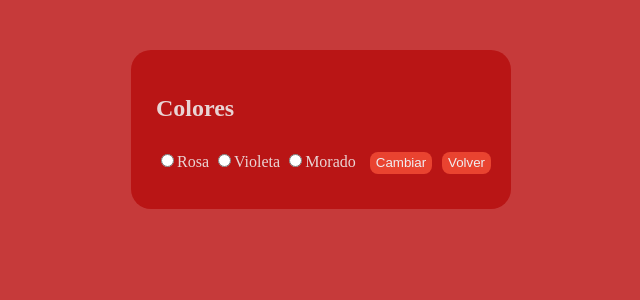
After one commit to Jessichan/Proyecto-Integrado, a PHP site: page /adajustes.php in a window 1280 px wide. The commit adds this page. Shown: the top 300 px of the page, without its empty margins (295-935 px from the left). Run offline with PHP 8.4, Linux system fonts and the light colour scheme; some libraries are stand-ins or nearby versions.

Commit message:
admintemas

```diff
--- /dev/null
+++ b/PHP/adajustes.php
@@ -0,0 +1,38 @@
+<!DOCTYPE html>
+<html>
+<head>
+	<title>Ajustes</title>
+	<link rel="stylesheet" href="css/ajustes.css">
+</head>
+<body>
+	<?php
+
+		include_once "conec.php";
+		session_start();
+
+		if(isset($_POST["theme"])){
+	    	if($_POST['cambiarcolor'] == "Rosa")      	$_SESSION["temaUsuario"] = "Rosa";
+	      	else if($_POST['cambiarcolor'] == "Violeta")  $_SESSION["temaUsuario"] = "Violeta";
+	      	else if($_POST['cambiarcolor'] == "Morado")  	$_SESSION["temaUsuario"] = "Morado";
+	    }
+	    changeTheme();
+
+	 ?>
+	<div id="caja">
+            <h2>Colores</h2>
+            <form method='post'>
+                <label>
+                  <input id="color4" type="radio" name="cambiarcolor" value="Rosa">Rosa
+                </label>
+                <label>
+                  <input id="color5" type="radio" name="cambiarcolor" value="Violeta">Violeta
+                </label>
+                <label>
+                  <input id="color6" type="radio" name="cambiarcolor" value="Morado">Morado
+                </label>
+                <input id="cambiar" type='submit' name="theme" value="Cambiar">
+            </form>
+            <input id="volver" type="submit" onclick=" location.href='/php/proyecto/administracion.php' " value="Volver" style=cursor:pointer; />
+    </div>
+</body>
+</html>
--- a/PHP/administracion.php
+++ b/PHP/administracion.php
@@ -85,6 +85,6 @@
 	<p id="tienealquiler">Tiene Alquiler</p>
 	<p id="compra">Compra</p>
 
-    <input id="cambiar" type="submit" onclick=" location.href='/php/proyecto/ajustes.php' " value="Cambiar Tema" style=cursor:pointer;/>
+    <input id="cambiar" type="submit" onclick=" location.href='/php/proyecto/adajustes.php' " value="Cambiar Tema" style=cursor:pointer;/>
 </body>
 </html>
--- a/PHP/ajustes.php
+++ b/PHP/ajustes.php
@@ -13,10 +13,9 @@
 		if(isset($_POST["theme"])){
 	    	if($_POST['cambiarcolor'] == "Rojo")      	$_SESSION["temaUsuario"] = "Rojo";
 	      	else if($_POST['cambiarcolor'] == "Negro")  $_SESSION["temaUsuario"] = "Negro";
-	      	else if($_POST['cambiarcolor'] == "Rosa")  	$_SESSION["temaUsuario"] = "Rosa";
+	      	else if($_POST['cambiarcolor'] == "Amarillo")  	$_SESSION["temaUsuario"] = "Amarillo";
 	    }
 	    changeTheme();
-
 
 	 ?>
 	<div id="caja">
@@ -29,7 +28,7 @@
                   <input id="color2" type="radio" name="cambiarcolor" value="Negro">Negro
                 </label>
                 <label>
-                  <input id="color3" type="radio" name="cambiarcolor" value="Rosa">Rosa
+                  <input id="color3" type="radio" name="cambiarcolor" value="Amarillo">Amarillo
                 </label>
                 <input id="cambiar" type='submit' name="theme" value="Cambiar">
             </form>
--- a/PHP/conec.php
+++ b/PHP/conec.php
@@ -49,14 +49,44 @@
                         document.getElementsByTagName('body')[0].style.background = '#620909';
                       };
                       </script>";
-                }else if($_SESSION["temaUsuario"] == "Rosa"){
+                }else if($_SESSION["temaUsuario"] == "Amarillo"){
                   echo "<script>
                       window.onload = function(){
                         var element = document.getElementById('color3');
                         if(element != undefined)
                           element.setAttribute('checked', 'checked');
 
+                        document.getElementsByTagName('body')[0].style.background = '#efc228';
+                      };
+                      </script>";
+                }else if($_SESSION["temaUsuario"] == "Rosa"){
+                  echo "<script>
+                      window.onload = function(){
+                        var element = document.getElementById('color4');
+                        if(element != undefined)
+                          element.setAttribute('checked', 'checked');
+
                         document.getElementsByTagName('body')[0].style.background = '#e4e0ea';
+                      };
+                      </script>";
+                }else if($_SESSION["temaUsuario"] == "Violeta"){
+                  echo "<script>
+                      window.onload = function(){
+                        var element = document.getElementById('color5');
+                        if(element != undefined)
+                          element.setAttribute('checked', 'checked');
+
+                        document.getElementsByTagName('body')[0].style.background = '#bcaad8';
+                      };
+                      </script>";
+                }else if($_SESSION["temaUsuario"] == "Morado"){
+                  echo "<script>
+                      window.onload = function(){
+                        var element = document.getElementById('color6');
+                        if(element != undefined)
+                          element.setAttribute('checked', 'checked');
+
+                        document.getElementsByTagName('body')[0].style.background = '#783e77';
                       };
                       </script>";
                 }
--- a/PHP/css/ajustes.css
+++ b/PHP/css/ajustes.css
@@ -5,7 +5,7 @@ body{
 }
 
 #caja{
-	width: 300px;
+	width: 330px;
 	/*! height: 200px; */
 	margin: 50px auto;
 	background: #b91515;
@@ -24,7 +24,7 @@ body{
 
 #volver{
 	position: absolute;
-	margin-left: 260px;
+	margin-left: 286px;
 	margin-top: -32px;
 	border-radius: 8px;
 	border: none;
```
